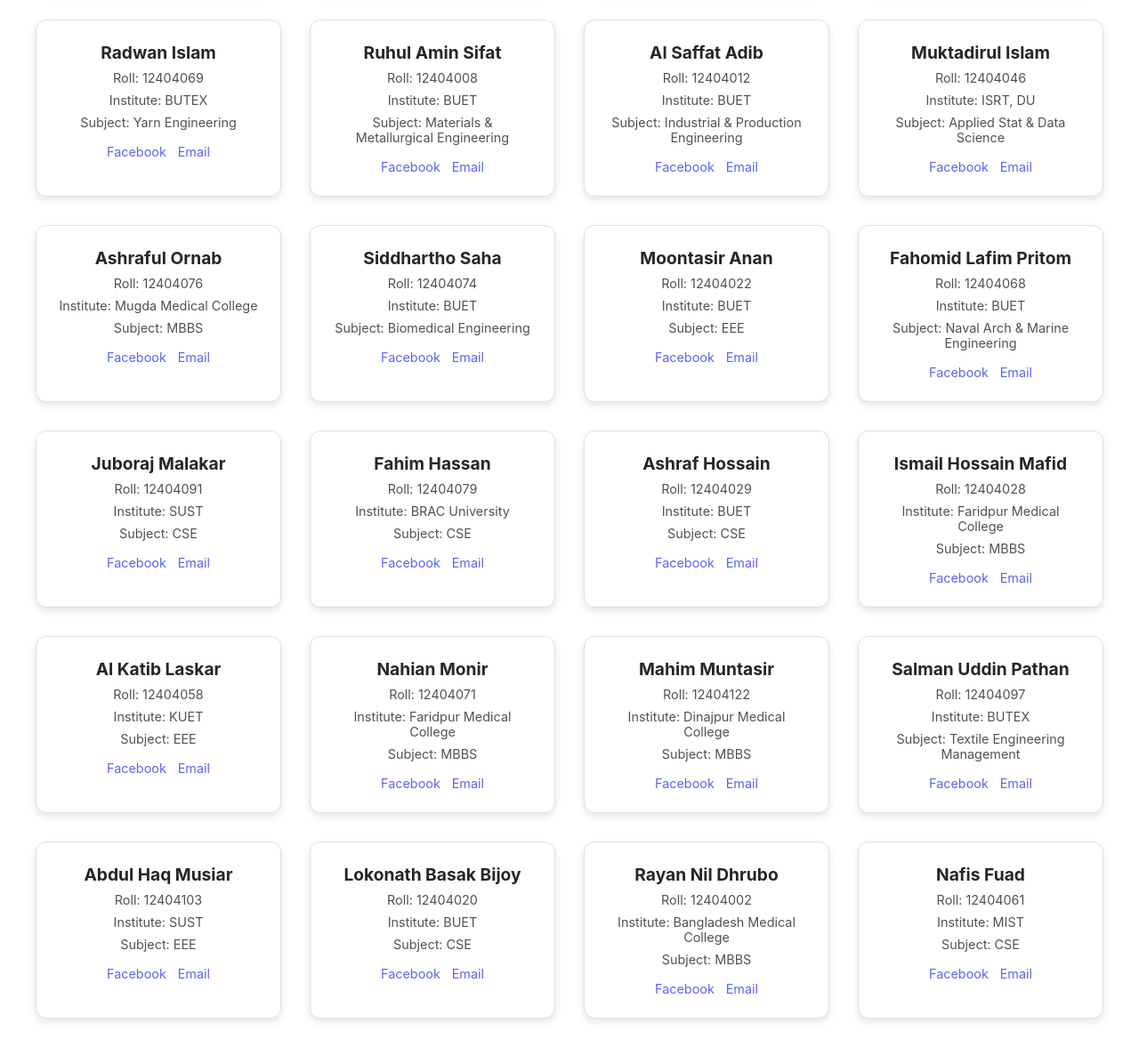
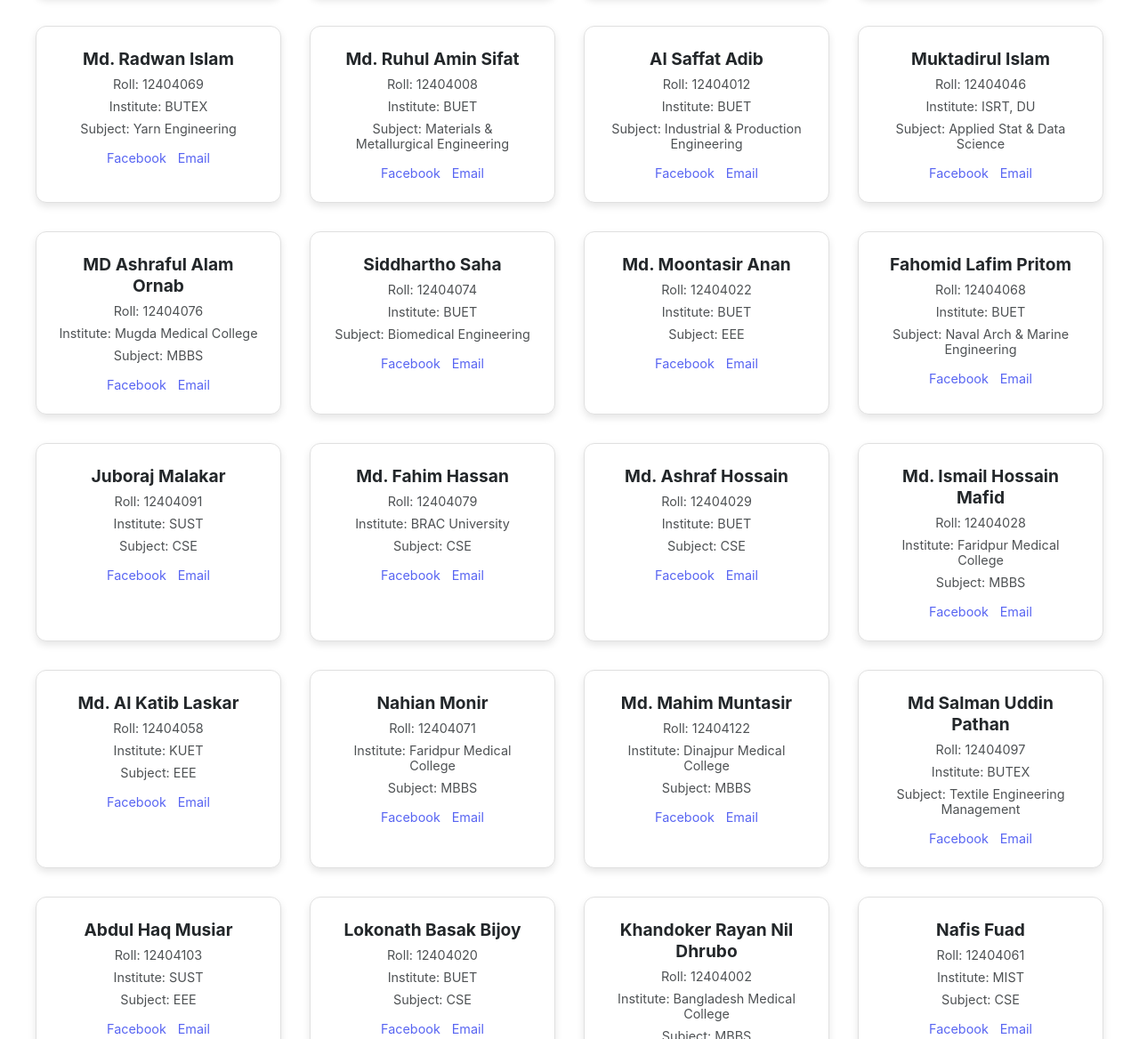
Before and after one commit to ndc12404/ndc12404.github.io, a plain HTML site: page contact-page.html in a window 1280 px wide. Shown: the part 479-1647 px from the top of the page at 89% size. Drawn offline with Linux system fonts and the light colour scheme.

Commit message:
Update contact-page.html

```diff
--- a/contact-page.html
+++ b/contact-page.html
@@ -212,7 +212,7 @@
 
         <div class="contacts-grid">
             <div class="contact-card">
-                <h3 class="contact-name">Tafsirul Mahbub Sowad</h3>
+                <h3 class="contact-name">Md. Tafsirul Mahbub Sowad</h3>
                 <p class="contact-info">Roll: 12404081</p>
                 <p class="contact-info">Institute: BUET</p>
                 <p class="contact-info">Subject: Civil Engineering</p>
@@ -298,7 +298,7 @@
                 </div>
             </div>
             <div class="contact-card">
-                <h3 class="contact-name">Radwan Islam</h3>
+                <h3 class="contact-name">Md. Radwan Islam</h3>
                 <p class="contact-info">Roll: 12404069</p>
                 <p class="contact-info">Institute: BUTEX</p>
                 <p class="contact-info">Subject: Yarn Engineering</p>
@@ -308,7 +308,7 @@
                 </div>
             </div>
             <div class="contact-card">
-                <h3 class="contact-name">Ruhul Amin Sifat</h3>
+                <h3 class="contact-name">Md. Ruhul Amin Sifat</h3>
                 <p class="contact-info">Roll: 12404008</p>
                 <p class="contact-info">Institute: BUET</p>
                 <p class="contact-info">Subject: Materials & Metallurgical Engineering</p>
@@ -338,7 +338,7 @@
                 </div>
             </div>
             <div class="contact-card">
-                <h3 class="contact-name">Ashraful Ornab</h3>
+                <h3 class="contact-name">MD Ashraful Alam Ornab</h3>
                 <p class="contact-info">Roll: 12404076</p>
                 <p class="contact-info">Institute: Mugda Medical College</p>
                 <p class="contact-info">Subject: MBBS</p>
@@ -358,7 +358,7 @@
                 </div>
             </div>
             <div class="contact-card">
-                <h3 class="contact-name">Moontasir Anan</h3>
+                <h3 class="contact-name">Md. Moontasir Anan</h3>
                 <p class="contact-info">Roll: 12404022</p>
                 <p class="contact-info">Institute: BUET</p>
                 <p class="contact-info">Subject: EEE</p>
@@ -388,7 +388,7 @@
                 </div>
             </div>
             <div class="contact-card">
-                <h3 class="contact-name">Fahim Hassan</h3>
+                <h3 class="contact-name">Md. Fahim Hassan</h3>
                 <p class="contact-info">Roll: 12404079</p>
                 <p class="contact-info">Institute: BRAC University</p>
                 <p class="contact-info">Subject: CSE</p>
@@ -398,7 +398,7 @@
                 </div>
             </div>
             <div class="contact-card">
-                <h3 class="contact-name">Ashraf Hossain</h3>
+                <h3 class="contact-name">Md. Ashraf Hossain</h3>
                 <p class="contact-info">Roll: 12404029</p>
                 <p class="contact-info">Institute: BUET</p>
                 <p class="contact-info">Subject: CSE</p>
@@ -408,7 +408,7 @@
                 </div>
             </div>
             <div class="contact-card">
-                <h3 class="contact-name">Ismail Hossain Mafid</h3>
+                <h3 class="contact-name">Md. Ismail Hossain Mafid</h3>
                 <p class="contact-info">Roll: 12404028</p>
                 <p class="contact-info">Institute: Faridpur Medical College</p>
                 <p class="contact-info">Subject: MBBS</p>
@@ -418,7 +418,7 @@
                 </div>
             </div>
             <div class="contact-card">
-                <h3 class="contact-name">Al Katib Laskar</h3>
+                <h3 class="contact-name">Md. Al Katib Laskar</h3>
                 <p class="contact-info">Roll: 12404058</p>
                 <p class="contact-info">Institute: KUET</p>
                 <p class="contact-info">Subject: EEE</p>
@@ -438,7 +438,7 @@
                 </div>
             </div>
             <div class="contact-card">
-                <h3 class="contact-name">Mahim Muntasir</h3>
+                <h3 class="contact-name">Md. Mahim Muntasir</h3>
                 <p class="contact-info">Roll: 12404122</p>
                 <p class="contact-info">Institute: Dinajpur Medical College</p>
                 <p class="contact-info">Subject: MBBS</p>
@@ -448,7 +448,7 @@
                 </div>
             </div>
             <div class="contact-card">
-                <h3 class="contact-name">Salman Uddin Pathan</h3>
+                <h3 class="contact-name">Md Salman Uddin Pathan</h3>
                 <p class="contact-info">Roll: 12404097</p>
                 <p class="contact-info">Institute: BUTEX</p>
                 <p class="contact-info">Subject: Textile Engineering Management</p>
@@ -478,7 +478,7 @@
                 </div>
             </div>
             <div class="contact-card">
-                <h3 class="contact-name">Rayan Nil Dhrubo</h3>
+                <h3 class="contact-name">Khandoker Rayan Nil Dhrubo</h3>
                 <p class="contact-info">Roll: 12404002</p>
                 <p class="contact-info">Institute: Bangladesh Medical College</p>
                 <p class="contact-info">Subject: MBBS</p>
@@ -508,7 +508,7 @@
                 </div>
             </div>
             <div class="contact-card">
-                <h3 class="contact-name">Rydwan Islam</h3>
+                <h3 class="contact-name">Mohammad Rydwan Islam</h3>
                 <p class="contact-info">Roll: 12404027</p>
                 <p class="contact-info">Institute: Chittagong Medical College</p>
                 <p class="contact-info">Subject: MBBS</p>
@@ -538,7 +538,7 @@
                 </div>
             </div>
             <div class="contact-card">
-                <h3 class="contact-name">Arif Abdullah Ratul</h3>
+                <h3 class="contact-name">Md Arif Abdullah Ratul</h3>
                 <p class="contact-info">Roll: 12404073</p>
                 <p class="contact-info">Institute: RUET</p>
                 <p class="contact-info">Subject: Architecture</p>
```
